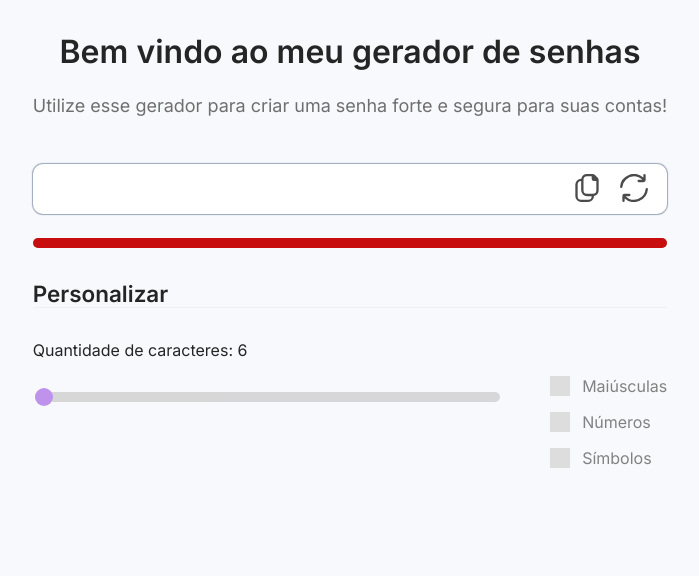
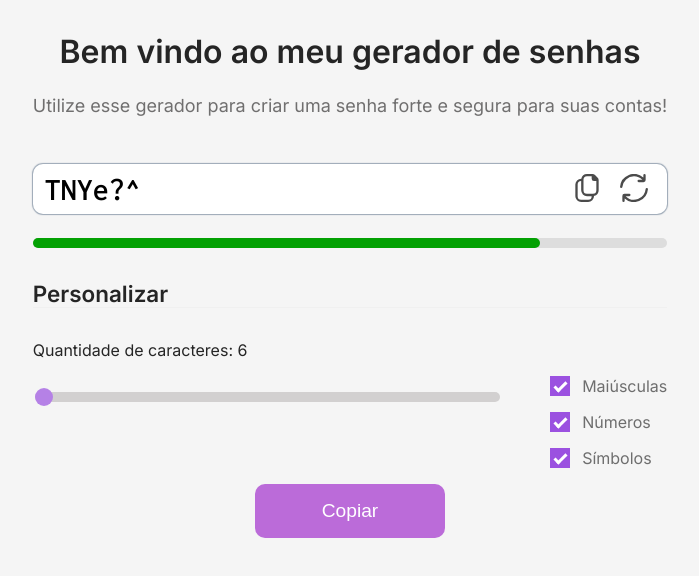
Before and after one commit to AlyssonSene/password_generator, a React (Create React App) app: page / in a window 1280 px wide. Shown: the top 576 px of the page, without its empty margins (290-989 px from the left). Built offline with nearby package versions, Linux system fonts and the light colour scheme.

Commit message:
[ADD] Adicionando mais estilos, funcionalidades novas e finalizando o projeto

```diff
--- a/public/index.html
+++ b/public/index.html
@@ -2,7 +2,7 @@
 <html lang="en">
   <head>
     <meta charset="utf-8" />
-    <link rel="icon" href="%PUBLIC_URL%/favicon.ico" />
+    <link rel="icon" href="%PUBLIC_URL%/icon.ico" />
     <meta name="viewport" content="width=device-width, initial-scale=1" />
     <meta name="theme-color" content="#000000" />
     <link rel="preconnect" href="https://fonts.googleapis.com" />
@@ -36,7 +36,7 @@
       work correctly both with client-side routing and a non-root public URL.
       Learn how to configure a non-root public URL by running `npm run build`.
     -->
-    <title>React App</title>
+    <title>Password Generator</title>
   </head>
   <body>
     <noscript>You need to enable JavaScript to run this app.</noscript>
--- a/src/components/atoms/Checkbox.jsx
+++ b/src/components/atoms/Checkbox.jsx
@@ -1,11 +1,16 @@
 import React from "react";
 import { StyledCheckbox, StyledSpan } from "../../styles/styles";
 
-const CheckboxInput = ({ name, label }) => {
+const CheckboxInput = ({ name, label, checked, onChange }) => {
   return (
     <StyledCheckbox>
       <span>{label}</span>
-      <input type="checkbox" name={name} />
+      <input
+        type="checkbox"
+        name={name}
+        checked={checked}
+        onChange={onChange}
+      />
       <StyledSpan></StyledSpan>
     </StyledCheckbox>
   );
--- a/src/components/atoms/RangeButton.jsx
+++ b/src/components/atoms/RangeButton.jsx
@@ -1,6 +1,5 @@
 import React from "react";
 import { StyledSlider } from "../../styles/styles";
-
 
 const Range = ({ min, max, value, onChange, name, id }) => (
   <StyledSlider
--- a/src/components/atoms/Title.jsx
+++ b/src/components/atoms/Title.jsx
@@ -2,7 +2,7 @@ import React from "react";
 
 const Title = ({ level, text }) => {
   const Tag = `h${level}`;
-  return <Tag >{text}</Tag>;
+  return <Tag>{text}</Tag>;
 };
 
 export default Title;
--- a/src/components/molecules/PasswordGenerator.jsx
+++ b/src/components/molecules/PasswordGenerator.jsx
@@ -1,10 +1,9 @@
-import React, { useState } from "react";
+import React, { useCallback, useEffect, useState } from "react";
 import Input from "../atoms/Input";
 import Range from "../atoms/RangeButton";
-import Tooltip from "../atoms/Tooltip";
 import Button from "../atoms/Button";
+import refresIcon from "../../assets/refresh.svg";
 import copyIcon from "../../assets/duplicate.svg";
-import refresIcon from "../../assets/refresh.svg";
 import {
   StyledBox,
   StyledBoxButtons,
@@ -13,8 +12,8 @@ import {
   StyledTitleConfig,
   StyledConfig,
   StyledLengthPass,
-  StyledCheckbox,
   StyledBoxConfig,
+  StyledCopyButton,
 } from "../../styles/styles";
 import CheckboxInput from "../atoms/Checkbox";
 import Title from "../atoms/Title";
@@ -22,33 +21,78 @@ import Title from "../atoms/Title";
 const PasswordGenerator = () => {
   const [newPass, setNewPass] = useState("");
   const [passLength, setPassLength] = useState("6");
-  const [showTooltip, setShowTooltip] = useState(false);
+  const [uppercasesChecked, setUppercasesChecked] = useState(true);
+  const [numbersChecked, setNumbersChecked] = useState(true);
+  const [symbolsChecked, setSymbolsChecked] = useState(true);
+  const [level, setPassLevel] = useState("");
+  const [strength, setPassStrength] = useState("");
 
-  const passGenerator = () => {
+  const passGenerator = useCallback(() => {
     let generatedPass = "";
-    const chars =
-      "abcdefghijklmnpqrstuvwxyzABCDEFGHIJKLMNOPQRSTUVWXYZ123456789!@#$%^&*()[]{}<>?";
+    let chars = "abcdefghijklmnopqrstuvwxyz";
+    const upperCases = "ABCDEFGHIJKLMNOPQRSTUVWXYZ";
+    const numbers = "0123456789";
+    const symbols = "!@#$%^&*()[]{}<>?";
+
+    if (uppercasesChecked) chars += upperCases;
+
+    if (numbersChecked) chars += numbers;
+
+    if (symbolsChecked) chars += symbols;
 
     for (var i = 0; i < passLength; i += 1) {
       let random = Math.floor(Math.random() * chars.length);
       generatedPass += chars.substring(random, random + 1);
     }
+
     setNewPass(generatedPass);
+
+    let strength = Math.round(
+      (passLength / 32) * 25 +
+        (uppercasesChecked ? 20 : 0) +
+        (numbersChecked ? 25 : 0) +
+        (symbolsChecked ? 30 : 0)
+    );
+
+    let level = "weak";
+
+    if (strength > 100) strength = 100;
+
+    if (strength >= 35) level = "medium";
+
+    if (strength >= 55) level = "strong";
+
+    if (strength >= 70) level = "complete";
+
+    setPassLevel(level);
+    setPassStrength(strength);
+  }, [numbersChecked, passLength, symbolsChecked, uppercasesChecked]);
+
+  useEffect(() => {
+    passGenerator();
+  }, [passGenerator]);
+
+  const handleUppercasesChecked = (event) => {
+    setUppercasesChecked(event.target.checked);
   };
 
-  const changPassLength = (value) => {
-    setPassLength(value);
+  const handleSymbolsChecked = (event) => {
+    setSymbolsChecked(event.target.checked);
+  };
+
+  const handleNumbersChecked = (event) => {
+    setNumbersChecked(event.target.checked);
+  };
+
+  const changPassLength = (e) => {
+    setPassLength(e.target.value);
   };
 
   const copyToClipboard = async () => {
     try {
       if (newPass) {
         await navigator.clipboard.writeText(newPass);
-        setShowTooltip(true);
-
-        setTimeout(() => {
-          setShowTooltip(false);
-        }, 2000);
+        setTimeout(() => {}, 2000);
       }
     } catch (err) {
       console.error("Erro ao copiar a senha:", err);
@@ -70,7 +114,6 @@ const PasswordGenerator = () => {
           <Button onClick={copyToClipboard} className={"copy"}>
             <img src={copyIcon} alt="copy pass" />
           </Button>
-
           <Button onClick={passGenerator} className={"refresh"}>
             <img src={refresIcon} alt="refresh pass" />
           </Button>
@@ -78,7 +121,11 @@ const PasswordGenerator = () => {
       </StyledBox>
 
       <StyledSecurityBox>
-        <StyledSecurityBar strength="weak" id="securityBar"></StyledSecurityBar>
+        <StyledSecurityBar
+          width={strength}
+          level={level}
+          id="securityBar"
+        ></StyledSecurityBar>
       </StyledSecurityBox>
 
       <StyledTitleConfig>
@@ -94,19 +141,36 @@ const PasswordGenerator = () => {
           min={6}
           max={32}
           value={passLength}
-          onChange={(e) => changPassLength(e.target.value)}
+          onChange={(e) => changPassLength(e)}
           name="password length"
           id="passLength"
         />
         <StyledBoxConfig>
-          <CheckboxInput name={"uppercases"} label={"Maiúsculas"} />
-          <CheckboxInput name={"numbers"} label={"Números"} />
-          <CheckboxInput name={"symbols"} label={"Símbolos"} />
+          <CheckboxInput
+            checked={uppercasesChecked}
+            onChange={handleUppercasesChecked}
+            name={"uppercases"}
+            label={"Maiúsculas"}
+          />
+          <CheckboxInput
+            checked={numbersChecked}
+            onChange={handleNumbersChecked}
+            name={"numbers"}
+            label={"Números"}
+          />
+          <CheckboxInput
+            checked={symbolsChecked}
+            onChange={handleSymbolsChecked}
+            name={"symbols"}
+            label={"Símbolos"}
+          />
         </StyledBoxConfig>
       </StyledConfig>
-      <Tooltip show={showTooltip} className="copied">
-        Copiado
-      </Tooltip>
+      <StyledCopyButton>
+        <button onClick={copyToClipboard} className={"copy"}>
+          Copiar
+        </button>
+      </StyledCopyButton>
     </section>
   );
 };
--- a/src/index.css
+++ b/src/index.css
@@ -4,7 +4,7 @@ body {
     "Droid Sans", "Helvetica Neue", sans-serif;
   -webkit-font-smoothing: antialiased;
   -moz-osx-font-smoothing: grayscale;
-  background-color: hsl(216, 56%, 98%);
+  background-color: whitesmoke;
   color: #252525;
   padding: 2rem !important;
   font-weight: bold;
--- a/src/styles/styles.jsx
+++ b/src/styles/styles.jsx
@@ -21,13 +21,13 @@ export const StyledSection = styled.section`
   padding-bottom: 3rem;
 `;
 
-export const StyledTitle = styled.text`
+export const StyledTitle = styled.h1`
   font-size: 2rem;
   font-weight: bold;
   padding-bottom: 1.5rem;
 `;
 
-export const StyledSubtitle = styled.text`
+export const StyledSubtitle = styled.h2`
   font-size: 1.125rem;
   color: #706f6f;
 `;
@@ -77,7 +77,7 @@ const normalStyles = css`
   height: 10px;
   border-radius: 8px;
   margin-bottom: 15px;
-  transition: all 0.2s;
+  transition: all 0.3s;
 `;
 
 const warningStyles = css`
@@ -98,9 +98,10 @@ const completeStyles = css`
 
 export const StyledSecurityBar = styled.div`
   ${normalStyles}
+  width: ${({ width }) => width}%;
 
-  ${({ strength }) => {
-    switch (strength) {
+  ${({ level }) => {
+    switch (level) {
       case "complete":
         return completeStyles;
       case "strong":
@@ -129,7 +130,7 @@ export const StyledTitleConfig = styled.div`
 export const StyledConfig = styled.div`
   display: flex;
   gap: 3rem;
-  color: #828282;
+  color: #6e6e6e;
 `;
 
 export const StyledLengthPass = styled.div`
@@ -146,13 +147,18 @@ export const StyledSlider = styled.input`
   outline: none;
   border-radius: 10px;
   width: 100%;
-  opacity: 0.6;
   margin-top: 1rem;
   cursor: pointer;
+
+  & {
+    opacity: 0.7;
+    transition: opacity 0.8s ease-in-out;
+  }
+
   &:hover {
     opacity: 1;
-    transition: linear 0.3s;
   }
+
   &::-webkit-slider-thumb {
     -webkit-appearance: none;
     appearance: none;
@@ -182,11 +188,11 @@ export const StyledSpan = styled.span`
   left: 0;
   height: 20px;
   width: 20px;
-  background: #dddddd;
+  background: #c9c7c7;
   transition: all 0.2s;
 
   &:hover {
-    background-color: #cccccc;
+    background-color: #afafaf;
   }
 
   &::after {
@@ -239,3 +245,21 @@ export const StyledCheckbox = styled.label`
     }
   }
 `;
+
+export const StyledCopyButton = styled.div`
+  text-align: center;
+  & > button {
+    background-color: #bb6bd9;
+    font-size: 1.2rem;
+    width: 30%;
+    color: white;
+    border: none;
+    border-radius: 10px;
+    cursor: pointer;
+    padding: 1rem 2rem;
+    transition: all 0.2s;
+  }
+  :hover {
+    background-color: #9b51e0;
+  }
+`;
```
Also changed, not shown: public/icon.png (added).
